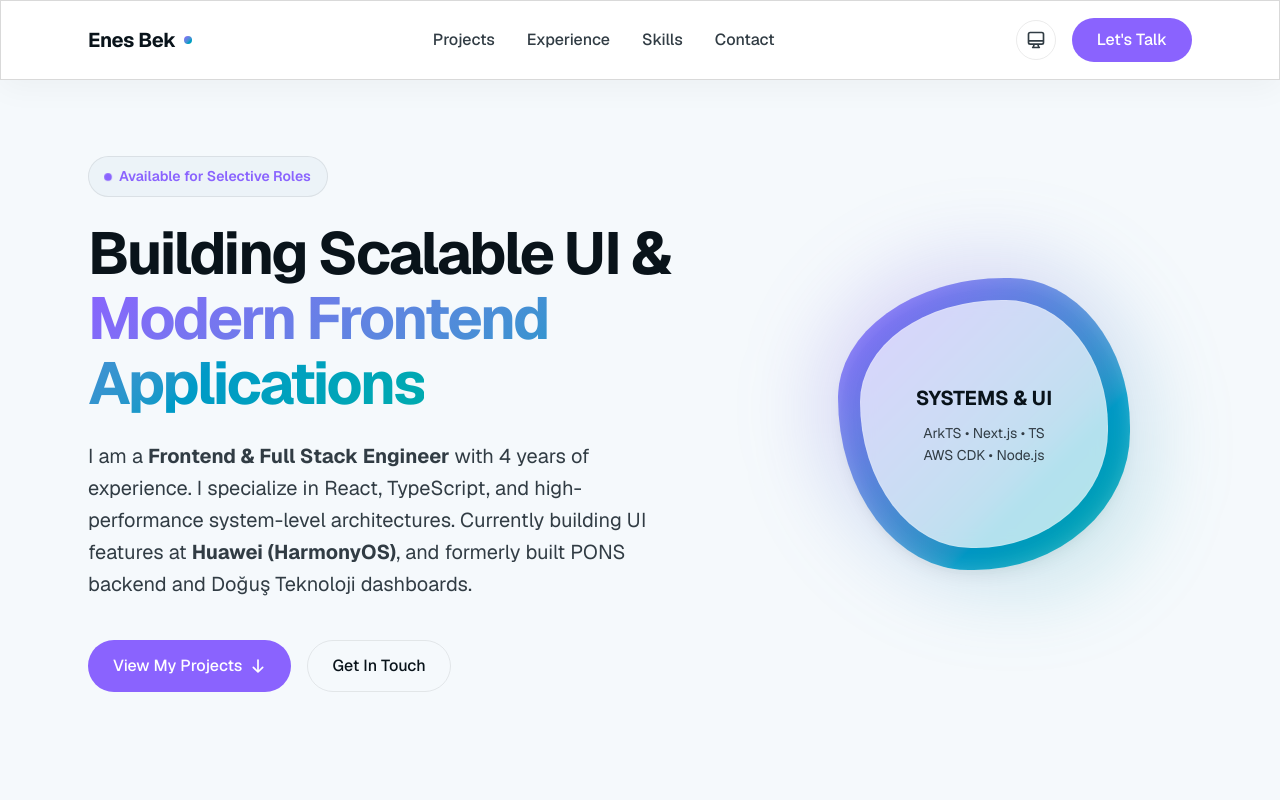
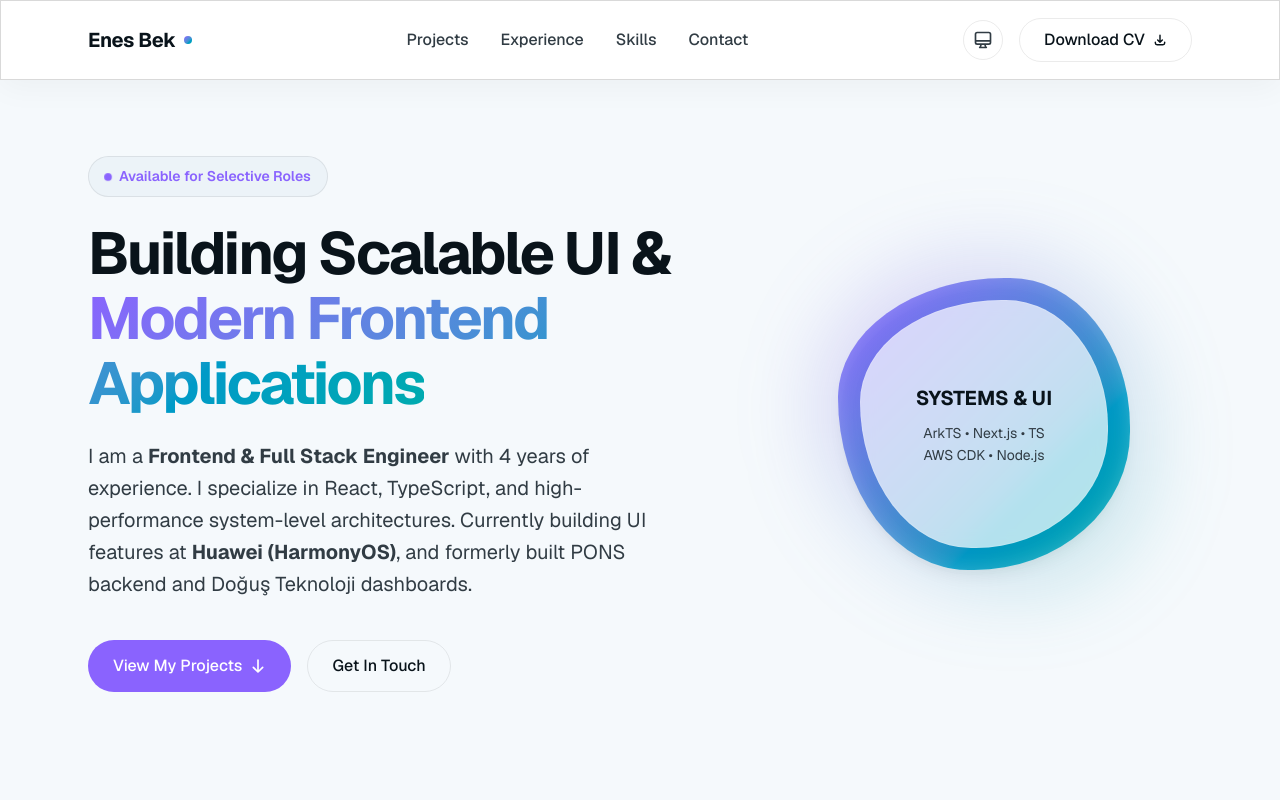
Before and after one commit to enesbek/portfolio, a Next.js app: page / in a window 1280 px wide. Shown: the top 800 px of the page. Built offline with nearby package versions, Linux system fonts and the light colour scheme.

Commit message:
feat: add CV download button to header

```diff
--- a/src/components/Header.tsx
+++ b/src/components/Header.tsx
@@ -162,8 +162,28 @@ export default function Header() {
             )}
           </button>
 
-          <a href="#contact" className="btn btn-primary" style={{ paddingBlock: "0.5rem" }}>
-            Let's Talk
+          <a
+            href="/resume.pdf"
+            download="Enes_Bek_Resume.pdf"
+            className="btn btn-secondary"
+            style={{ paddingBlock: "0.5rem" }}
+          >
+            Download CV
+            <svg
+              width="14"
+              height="14"
+              fill="none"
+              stroke="currentColor"
+              viewBox="0 0 24 24"
+              xmlns="http://www.w3.org/2000/svg"
+            >
+              <path
+                strokeLinecap="round"
+                strokeLinejoin="round"
+                strokeWidth={2.5}
+                d="M4 16v1a3 3 0 003 3h10a3 3 0 003-3v-1m-4-4l-4 4m0 0l-4-4m4 4V4"
+              />
+            </svg>
           </a>
         </div>
       </div>
```
Also changed, not shown: 1 other file (tests, documents, lock files or other folders).
